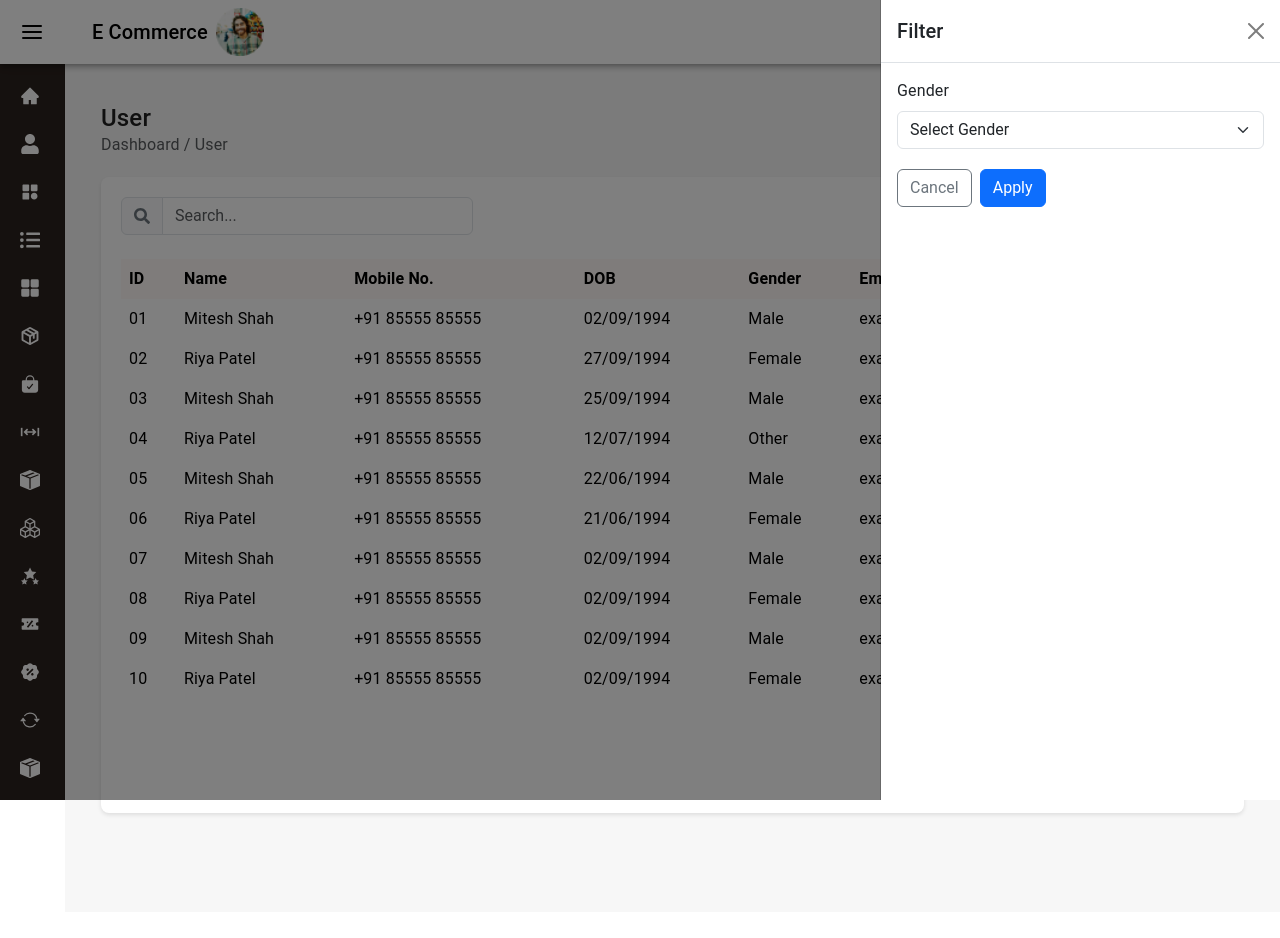
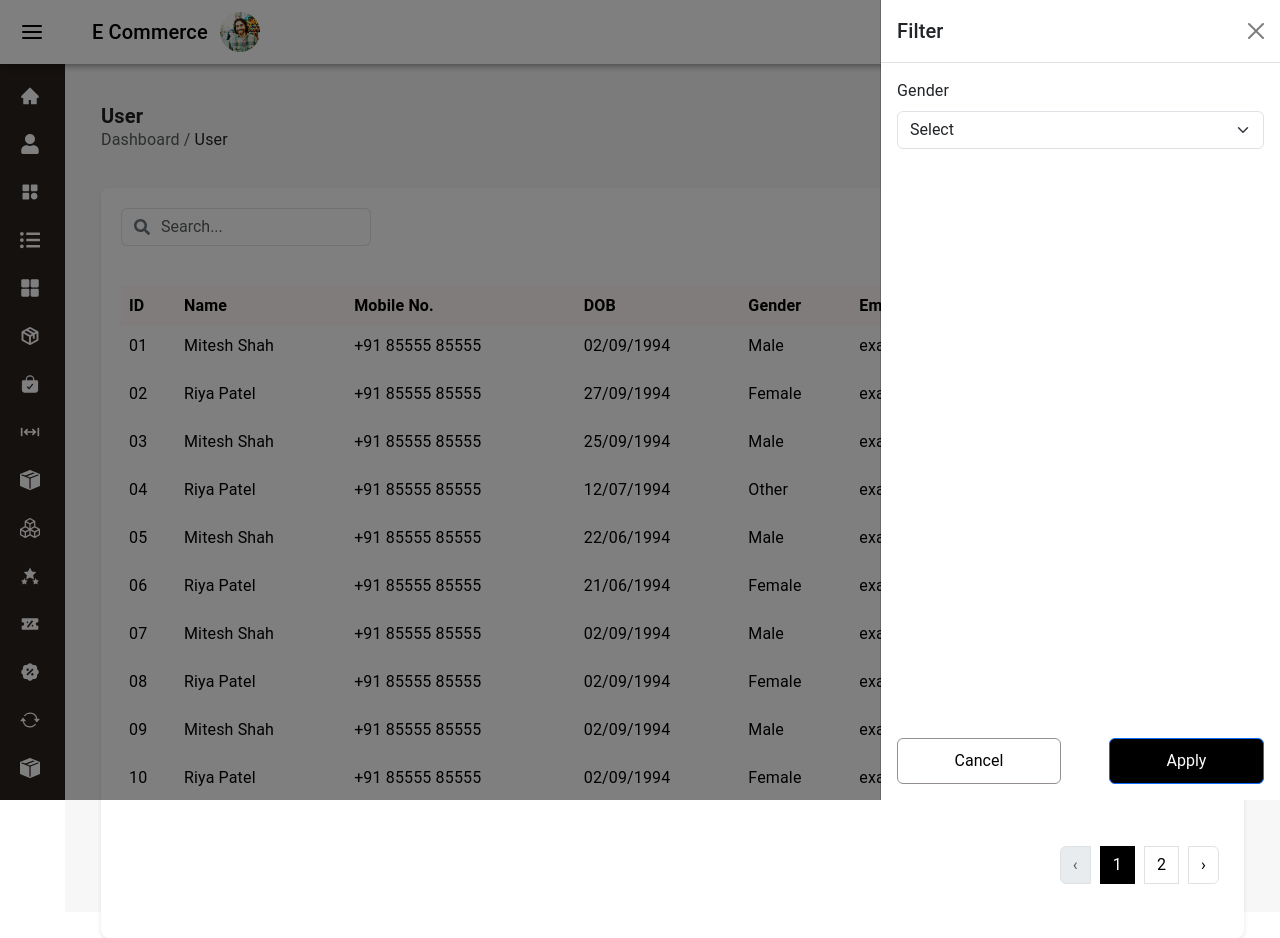
Before and after one commit to Shweta01-Beladiya/E-Com-Admin, a React (Create React App) app: page /dashboard/users in a window 1280 px wide. Both pictures are taken after a click on the button "Filter". Before the commit the page ends 912 px from the top, so only its background shows below. Built offline with nearby package versions, Linux system fonts and the light colour scheme.

Commit message:
riyansee10-06

```diff
--- a/src/App.js
+++ b/src/App.js
@@ -15,6 +15,8 @@ import Category from './Pages/Category';
 
 import Viewprofile from './Pages/Viewprofile';
 import Subcategory from './Pages/Subcategory';
+import Riyansee from './Pages/riyansee';
+
 
 import Product from "./Pages/product";
 import Unit from './Pages/unit';
@@ -37,10 +39,12 @@ function App() {
             <Route path='category' element={<Category/>}></Route>
             <Route path='subcategory' element={<Subcategory/>}></Route>
 
+
             <Route path='view_profile' element={<Viewprofile />}></Route>
 
             <Route path="product" element={<Product />}></Route>
             <Route path='unit' element={<Unit />}></Route>
+            <Route path="riyansee" element={<Riyansee/>}></Route>
 
           </Route>
         </Routes>
--- a/src/CSS/riya.css
+++ b/src/CSS/riya.css
@@ -3,11 +3,120 @@
     padding: 0;
     box-sizing: border-box;
 }
-img{
+tr th{
+  background-color: #FFF9F6 !important;
+}
+/* SearchBar */
+.search-icon-container {
+    background-color: #fff !important;
+    border-right: none !important;
+  }
+
+  .search-icon {
+    color: #6c757d;
+  }
+  .search-input {
+    padding-left: 0 !important;
+    border-left: none !important;
+  }
+  .search-input:focus {
+    box-shadow: none !important;
+    outline: none !important;
+    border-color: #dee2e6 !important;
+  }
+.search-input-group .input-group-text:focus {
+    box-shadow: none !important;
+    outline: none !important;
+    border-color: #dee2e6 !important;
+  }
+  .search-input:hover {
+    border-color: #dee2e6;
+  }
+  .search-input.form-control {
+    border-left: 0;
+  }
+  .input-group{
+    width: 250px !important;
+  }
+  .r_filterbtn{
+    border-radius: 5px !important;
+    border: 1px solid #95908F !important;
+    color: black !important;
+    padding: 5px 30px !important;
+    background-color: transparent !important;
+  }
+  .r_deleticon{
+    border: 1px solid #95908F;
+   padding: 3px;
+   border-radius: 3px;
+   background-color: transparent;
+  }
+  .r_deletimg{
     width: 100%;
     height: 100%;
     box-sizing: border-box;
-}
+    object-fit: cover;
+  }
+  .pagination li{
+    margin: 0 5px;
+    background-color: transparent !important;
+  }
+  .page-item{
+    --bs-pagination-active-bg: black ;
+    --bs-pagination-active-border-color: black;
+    --bs-pagination-active-color: #fff;
+  }
+  .page-link{
+    color: black;
+  }
+  /* filter offcanvas */
+  .r_filtertitle{
+    font-size: 20px;
+    font-weight:500;
+  }
+  .r_outlinebtn{
+    padding: 10px 15px;
+    border: 1px solid #95908F !important;
+    background-color: transparent !important;
+    color: black !important;
+  }
+  .r_bgbtn{
+    padding: 10px 15px;
+    background-color: black !important;
+    color: white !important;
+  }
+  /* Delete Offcanvas */
+  .r_cancel{
+    border: 1px solid #95908F !important;
+    padding: 7px 20px;
+    width: 150px;
+    color: black !important;
+    background-color: transparent !important;
+  }
+  .r_delete{
+
+    border: 1px solid #95908F !important;
+    padding: 7px 20px;
+    width: 150px;
+    background-color: black !important;
+    color:white !important;
+
+  }
+  .r_add{
+    background-color: black !important;
+    color: white !important;
+    padding: 5px 20px;
+    border: none !important;
+    font-size: 15px;
+  }
+  @media screen and (max-width:425px){
+    .input-group{
+        width: 100% !important;
+      }
+  }
+
+
+
 /* .page-link{
     color: black !important;
 }
--- a/src/Pages/Maincategory.jsx
+++ b/src/Pages/Maincategory.jsx
@@ -1,5 +1,6 @@
+
 import React, { useState } from "react";
-import { Modal, Button, Form, Table } from "react-bootstrap";
+import { Modal, Button, Form, Table, InputGroup } from "react-bootstrap";
 import { FaEdit, FaTrash } from "react-icons/fa";
 import '../CSS/riya.css';
 
--- a/src/Pages/User.jsx
+++ b/src/Pages/User.jsx
@@ -11,7 +11,7 @@ import {
   Offcanvas,
   Modal
 } from 'react-bootstrap';
-import { FaSearch, FaTrash } from 'react-icons/fa';
+import { FaSearch } from 'react-icons/fa';
 import { FaFilter } from "react-icons/fa";
 import '../CSS/riya.css';
 
@@ -66,13 +66,18 @@ const UserTable = () => {
 
   // No Results Found Component
   const NoResultsFound = () => (
-    <div className="text-center ">
+    <div style={{transform: 'translateY(50%)'}}>
+      <div className="text-center">
       <div className="inline-flex items-center justify-center w-16 h-16 rounded-full bg-gray-100 mb-4">
-        {/* <X className="w-8 h-8 text-gray-400" /> */}
         <img src={require('../Photos/notfind.png')}></img>
       </div>
-      <h3 className="text-lg font-semibold mb-2">Result Not Found</h3>
-      <p className="text-gray-500">Whoops... No matching data found</p>
+    <div>
+    <h3 className="text-lg font-semibold mb-2">Result Not Found</h3>
+    </div>
+  <div>
+        <p className="text-gray-500">Whoops... No matching data found</p>
+  </div>
+    </div>
     </div>
   );
 
@@ -137,53 +142,45 @@ const UserTable = () => {
       borderRadius: '8px',
       boxShadow: '0 2px 4px rgba(0,0,0,0.1)',
       padding: '20px',
-      marginTop: '20px'
+      marginTop: '20px',
+      height: '750px'
     },
     tableHeader: {
       backgroundColor: '#FFF9F6',
       cursor: 'pointer'
     },
-    searchIcon: {
-      color: '#6c757d'
-    },
-    deleteButton: {
-      color: '#dc3545',
-      border: 'none',
-      background: 'none',
-      padding: '0',
-      cursor: 'pointer'
-    },
-    filterGroup: {
-      marginBottom: '20px'
-    }
-
   };
 
   return (
 
     <Container fluid className="py-3" style={{ backgroundColor: '#F7F7F7', height: '100vh' }}>
-      <h4 className="mb-0">User</h4>
-      <p className="text-muted">Dashboard <span>/ User</span></p>
+      <h5 className="mb-0 fw-bold">User</h5>
+      <div className='d-flex'>
+        <p class="text-muted">Dashboard /</p>
+        <p className='ms-1'>User</p>
+      </div>
       <div style={styles.card}>
         {/* Search and Filter Section */}
         <Row className="mb-4 align-items-center">
           <Col xs={12} md={6} lg={4}>
-            <InputGroup>
-              <InputGroup.Text>
-                <FaSearch style={styles.searchIcon} />
-              </InputGroup.Text>
+            <InputGroup className="mb-3 search-input-group">
+              <InputGroup.Text className="search-icon-container">
+                <FaSearch className="search-icon" />
+              </InputGroup.Text >
               <Form.Control
                 placeholder="Search..."
                 value={searchTerm}
                 onChange={(e) => setSearchTerm(e.target.value)}
+                className="search-input"
               />
             </InputGroup>
           </Col>
+
           <Col xs={12} md={6} lg={8} className="text-end mt-3 mt-md-0">
             <Button
-              variant="outline-secondary"
+              className="r_filterbtn"
               onClick={() => setShowFilter(true)}
-              color='black'
+
             >
               <FaFilter className="me-2" />
               Filter {selectedGenders.length > 0 && `(${selectedGenders.length})`}
@@ -221,10 +218,11 @@ const UserTable = () => {
                       <td>{item.email}</td>
                       <td>
                         <button
-                          style={styles.deleteButton}
+                          className="r_deleticon"
                           onClick={() => handleDelete(item.id, item.name)}
                         >
-                          <FaTrash />
+                          {/* <FaTrash /> */}
+                          <img src={require('../Photos/delet.png')} class="r_deletimg" ></img>
                         </button>
                       </td>
                     </tr>
@@ -268,50 +266,50 @@ const UserTable = () => {
           style={{ zIndex: 9999 }}
         >
           <Offcanvas.Header closeButton className="border-bottom">
-            <Offcanvas.Title>Filter</Offcanvas.Title>
+            <Offcanvas.Title className="r_filtertitle">Filter</Offcanvas.Title>
           </Offcanvas.Header>
           <Offcanvas.Body>
-            <Form.Group style={styles.filterGroup}>
+            <Form.Group >
               <Form.Label>Gender</Form.Label>
               <Form.Select
                 value={selectedGenders.length > 0 ? selectedGenders[0] : ""}
                 onChange={(e) => handleGenderChange(e.target.value)}
               >
-                <option value="">Select Gender</option>
+                <option value="">Select</option>
                 {['Male', 'Female', 'Other'].map((gender) => (
                   <option key={gender} value={gender}>{gender}</option>
                 ))}
               </Form.Select>
             </Form.Group>
-
-            <div className="d-flex justify-content-space-between gap-2">
+          </Offcanvas.Body>
+          <div className="p-3 mt-auto">
+            <div className="d-flex gap-5">
               <Button
-                variant="outline-secondary"
                 onClick={handleClearFilter}
+                className="flex-grow-1 r_outlinebtn"
               >
                 Cancel
               </Button>
               <Button
-                variant="primary"
                 onClick={handleApplyFilter}
+                className="flex-grow-1 r_bgbtn"
               >
                 Apply
               </Button>
             </div>
-          </Offcanvas.Body>
+          </div>
         </Offcanvas>
 
         {/* Delete Confirmation Modal */}
         <Modal show={showDeleteModal} onHide={() => setShowDeleteModal(false)} centered>
-
           <Modal.Body className='p-5'>
             <h5 className='font-weight-bold text-center mb-3'>Delete</h5>
             <p className='text-center text-muted mb-4'> Are you sure you want to delete {userToDelete?.name}?</p>
             <div className='d-flex justify-content-center gap-3'>
-              <Button onClick={() => setShowDeleteModal(false)} className='r_btn text-black' style={{ backgroundColor: "transparent" }}>
+              <Button onClick={() => setShowDeleteModal(false)} className="r_cancel" >
                 Cancel
               </Button>
-              <Button onClick={confirmDelete} className='r_btn text-white' style={{ backgroundColor: "black" }}>
+              <Button onClick={confirmDelete} className=" r_delete">
                 Delete
               </Button>
             </div>
--- /dev/null
+++ b/src/Pages/riyansee.jsx
@@ -0,0 +1,65 @@
+import React, { useState } from 'react';
+import { Offcanvas, Form, Button, Container } from 'react-bootstrap';
+import 'bootstrap/dist/css/bootstrap.min.css';
+import '../CSS/riya.css'
+
+const FilterOffcanvas = () => {
+  const [show, setShow] = useState(false);
+
+  const handleClose = () => setShow(false);
+  const handleShow = () => setShow(true);
+
+  return (
+    <>
+      <Button variant="primary" onClick={handleShow}>
+        Open Filter
+      </Button>
+
+      <Offcanvas show={show} onHide={handleClose} placement="end" className="filter-offcanvas">
+        <Offcanvas.Header closeButton>
+          <Offcanvas.Title>Filter</Offcanvas.Title>
+        </Offcanvas.Header>
+
+        <Offcanvas.Body className="filter-body">
+          <div className="filter-content">
+            <Form>
+              <Form.Group className="mb-3">
+                <Form.Label>Gender</Form.Label>
+                <Form.Select>
+                  <option>Select</option>
+                  <option value="male">Male</option>
+                  <option value="female">Female</option>
+                  <option value="other">Other</option>
+                </Form.Select>
+              </Form.Group>
+
+              {/* Add more filter options here */}
+            </Form>
+          </div>
+
+          <div className="button-container">
+            <Container fluid>
+              <div className="d-flex gap-3">
+                <Button
+                  variant="outline-secondary"
+                  className="flex-grow-1"
+                  onClick={handleClose}
+                >
+                  Cancel
+                </Button>
+                <Button
+                  variant="dark"
+                  className="flex-grow-1"
+                >
+                  Apply
+                </Button>
+              </div>
+            </Container>
+          </div>
+        </Offcanvas.Body>
+      </Offcanvas>
+    </>
+  );
+};
+
+export default FilterOffcanvas;
```
